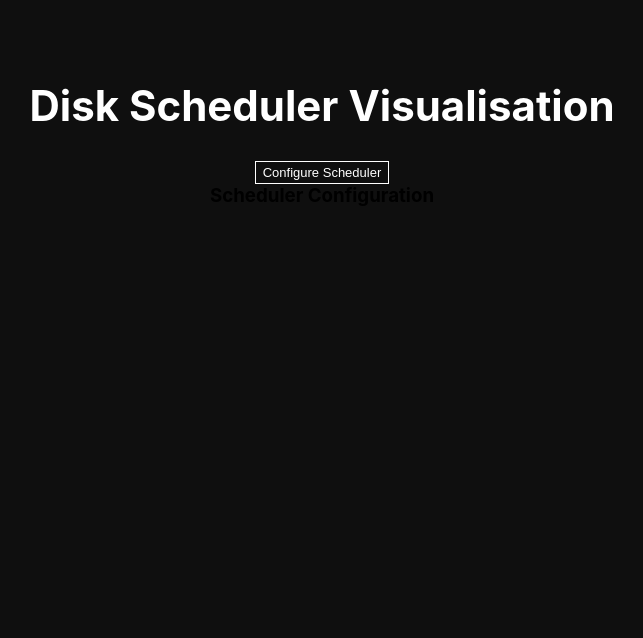
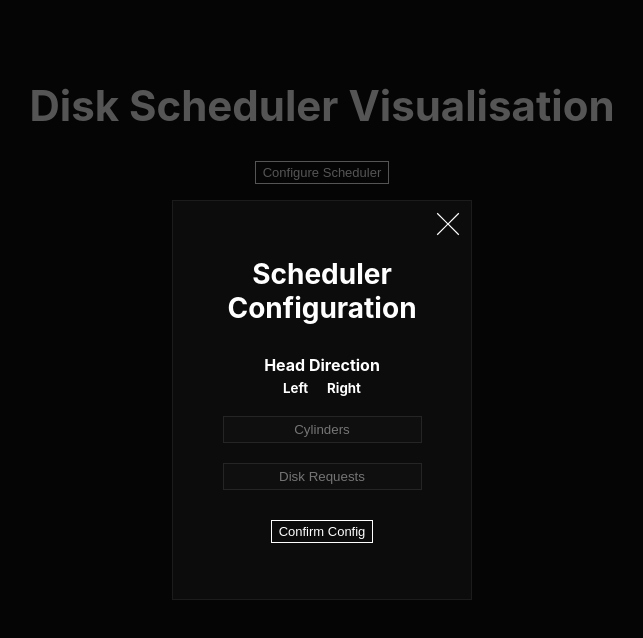
Before and after one commit to MohammedAliHussein/seektime.app, a Svelte app: page / in a window 1280 px wide. Both pictures are taken after a click on the button "Configure Scheduler". Shown: the top 638 px of the page, without its empty margins (318-961 px from the left). Built offline with nearby package versions, Linux system fonts and the light colour scheme.

Commit message:
Added part of the modal to configure the simulation

```diff
--- a/src/App.svelte
+++ b/src/App.svelte
@@ -15,11 +15,11 @@
 </script>
 
 <main>
+	{#if modalIsOpen}
+		<ConfigurationModal on:click={modalIsOpen ? closeModal : openModal}/>
+	{/if}
 	<Title/>
 	<ConfigButton on:click={modalIsOpen ? closeModal : openModal}/>
-	{#if modalIsOpen}
-		<ConfigurationModal/>
-	{/if}
 </main>
 
 <style>
@@ -28,11 +28,4 @@
 		width: 100%;
 		text-align: center;
 	}
-
-	/*
-	@media (min-width: 640px) {
-		main {
-			max-width: none;
-		}
-	} */
 </style>
--- a/src/components/ConfigurationModal.svelte
+++ b/src/components/ConfigurationModal.svelte
@@ -11,10 +11,124 @@
 
 </script>
 
-<div>
-    <h3>Scheduler Configuration</h3>
+<div class="modal-container">
+    <div class="config-modal">
+        <!-- svelte-ignore a11y-missing-attribute -->
+        <svg on:click xmlns="http://www.w3.org/2000/svg" x="0px" y="0px" width="30" height="30" viewBox="0 0 172 172" style=" fill:#000000;"><g fill="none" fill-rule="nonzero" stroke="none" stroke-width="10" stroke-linecap="butt" stroke-linejoin="miter" stroke-miterlimit="10" stroke-dasharray="" stroke-dashoffset="0" font-family="none" font-weight="none" font-size="none" text-anchor="none" style="mix-blend-mode: normal"><path d="M0,172v-172h172v172z" fill="none"></path><g fill="#ffffff"><path d="M26.5525,21.6075l-4.945,4.945l59.4475,59.4475l-59.4475,59.4475l4.945,4.945l59.4475,-59.4475l59.4475,59.4475l4.945,-4.945l-59.4475,-59.4475l59.4475,-59.4475l-4.945,-4.945l-59.4475,59.4475z"></path></g></g></svg>
+        <h3>Scheduler Configuration</h3>
+        <div class="head-direction">
+            <h4>Head Direction</h4>
+            <div class="head-direction-options">
+                <h5>Left</h5>
+                <h5>Right</h5>
+            </div>
+        </div>
+        <input class="cylinders-input" type="text" placeholder="Cylinders">
+        <input class="requests-input" type="text" placeholder="Disk Requests">
+        <button>Confirm Config</button>
+    </div>
 </div>
 
+
 <style>
+    .modal-container {
+        position: absolute;
+        width: 100%;
+        height: 100vh;
+        display: flex;
+        justify-content: center;
+        align-items: center;
+        z-index: 999;
+        background-color: rgba(0, 0, 0, 0.667);
+        animation: fadeIn 0.2s ease-in-out;
+    }
 
+    .config-modal {
+        width: 300px;
+        height: 400px;
+        border: 1px solid rgba(255, 255, 255, 0.066);
+        position: relative;
+        display: flex;
+        justify-content: center;
+        align-items: center;
+        flex-direction: column;
+        background-color: rgb(12, 12, 12);
+        animation: fadeIn 0.2s ease-in-out;
+        margin: 20px;
+    }
+
+    svg {
+        width: 30px;
+        height: 30px;
+        color: white;
+        background: none;
+        position: absolute;
+        margin: 8px;
+        top: 0;
+        right: 0;
+        stroke-width: 10px;
+        cursor: pointer;
+    }
+
+    .head-direction, h4, h5, .head-direction-options {
+        background: none;
+        color: white;
+    }
+
+    .head-direction {
+        margin-bottom: 20px;
+        margin-top: 30px;
+    }
+
+    .head-direction-options {
+        display: flex;
+        justify-content: space-evenly;
+        margin-top: 5px;
+    }
+
+    h3 {
+        color: white;
+        background: none;
+        font-size: 28px;
+    }
+
+    .cylinders-input {
+        margin-bottom: 20px;
+    }
+
+    input {
+        text-align: center;
+        border: none;
+        outline: none;
+        color: white;
+        padding: 5px 10px;
+        border: 1px solid rgba(255, 255, 255, 0.089);
+    }
+
+    button {
+        background: none;
+        color: white;
+        border: 1px solid white;
+        padding: 3px 7px;
+        margin-top: 30px;
+        font-weight: 100;
+        font-size: 13px;
+        cursor: pointer;
+        transition: cubic-bezier(0.075, 0.82, 0.165, 1.0) 0.4s;
+        animation: translate-down cubic-bezier(0.075, 0.82, 0.165, 1.0) 1s;
+    }
+
+    button:hover {
+        background-color: white;
+        color: black;
+    }
+
+    @keyframes fadeIn {
+        0% {
+            opacity: 0;
+        }
+        100% {
+            opacity: 100%;
+        }
+    }
 </style>
```
Also changed, not shown: src/assets/icons8-close-48.png (added), src/assets/icons8-close.svg (added).
